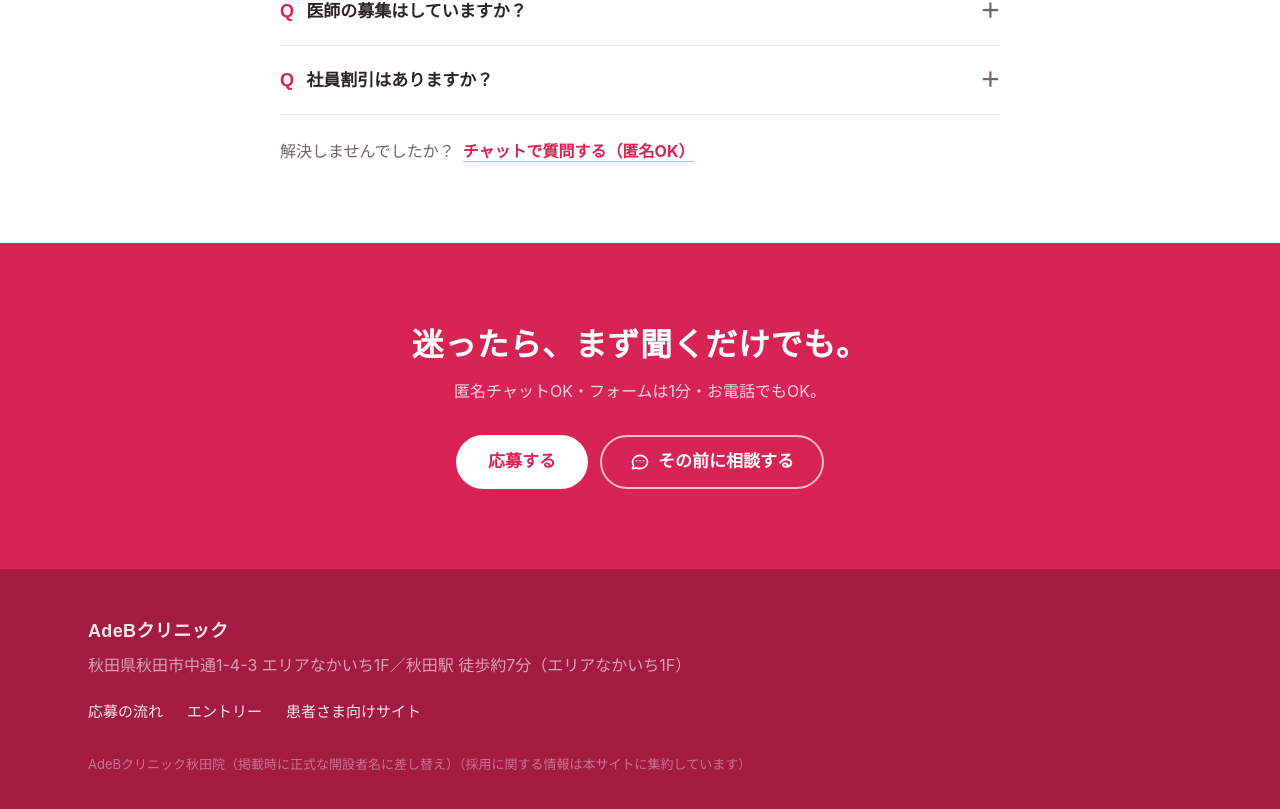
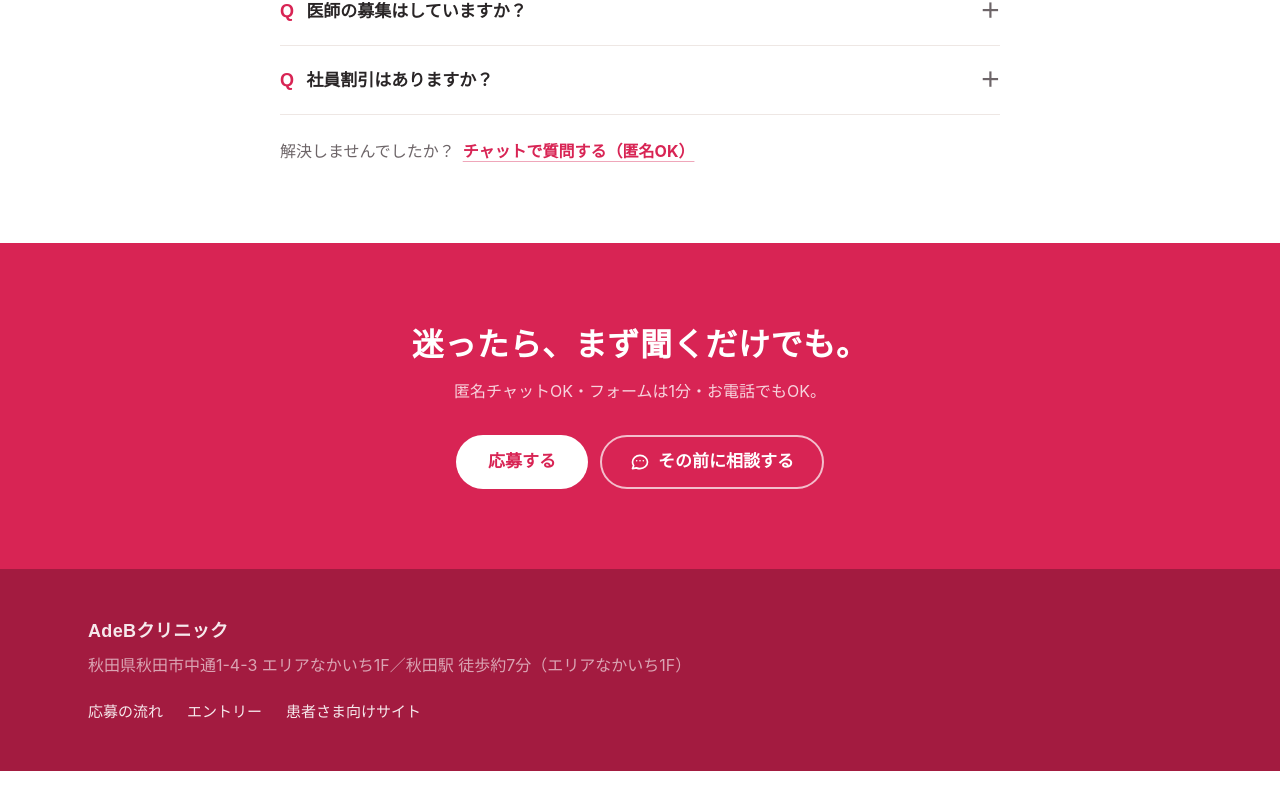
Before and after one commit to anna-hash-star/sugudesk, a Next.js app: page /recruit in a window 1280 px wide. Shown: the part 6326-7135 px from the top of the page. After the commit the page ends 7097 px from the top, so only its background shows below. Built offline with nearby package versions, Linux system fonts and the light colour scheme.

Commit message:
採用LP: フッターの開設者名・注記の一文を削除

```diff
--- a/components/recruit/RecruitLayout.js
+++ b/components/recruit/RecruitLayout.js
@@ -149,7 +149,6 @@ function Footer() {
           <Link href="/recruit/entry" className="hover:text-white">エントリー</Link>
           <a href={clinic.patientSiteUrl} className="hover:text-white">患者さま向けサイト</a>
         </div>
-        <p className="text-[13px] text-white/40 mt-8">{clinic.corporation}（採用に関する情報は本サイトに集約しています）</p>
       </div>
     </footer>
   );
```
Also changed, not shown: 1 other file (tests, documents, lock files or other folders).
